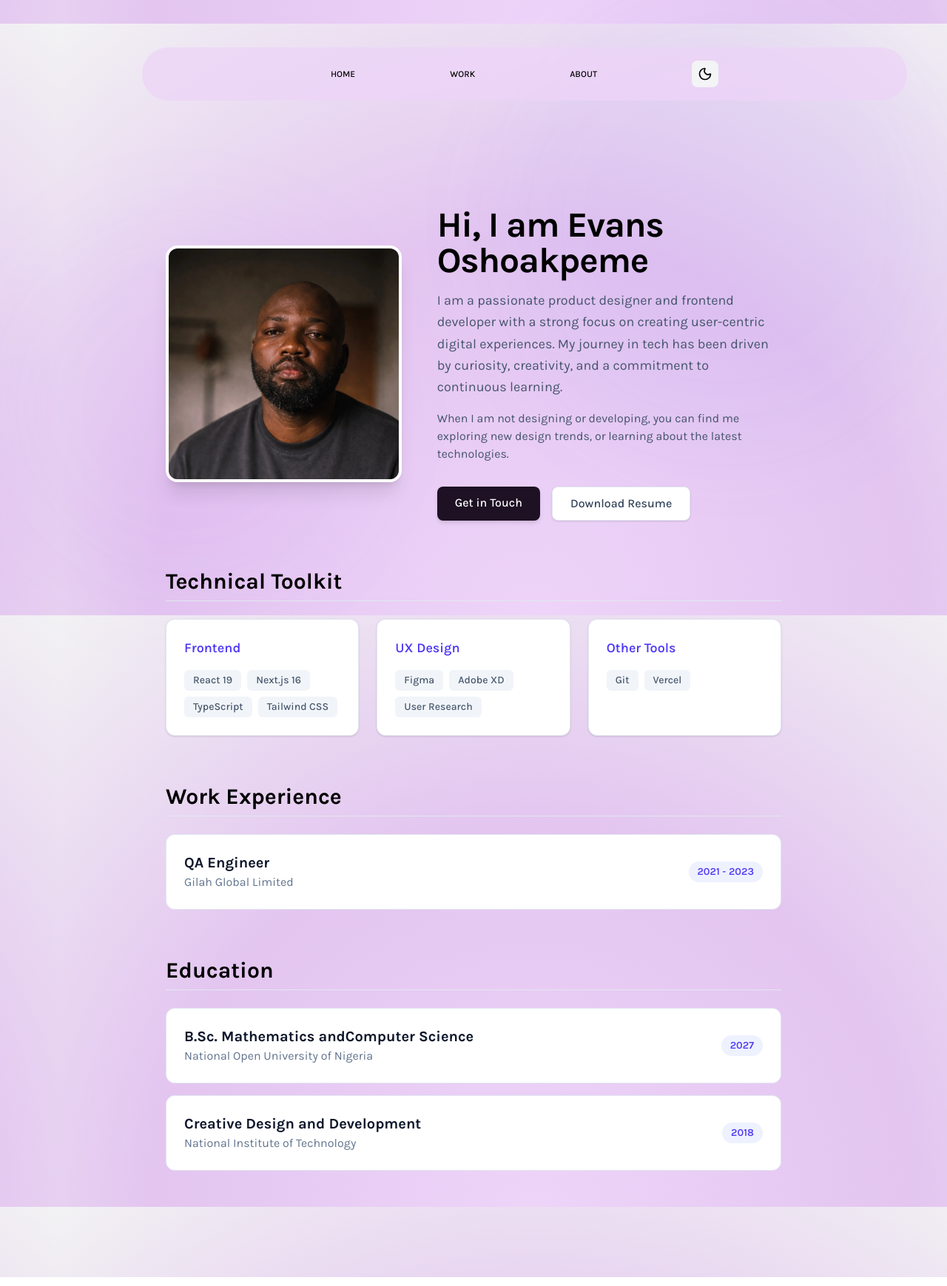
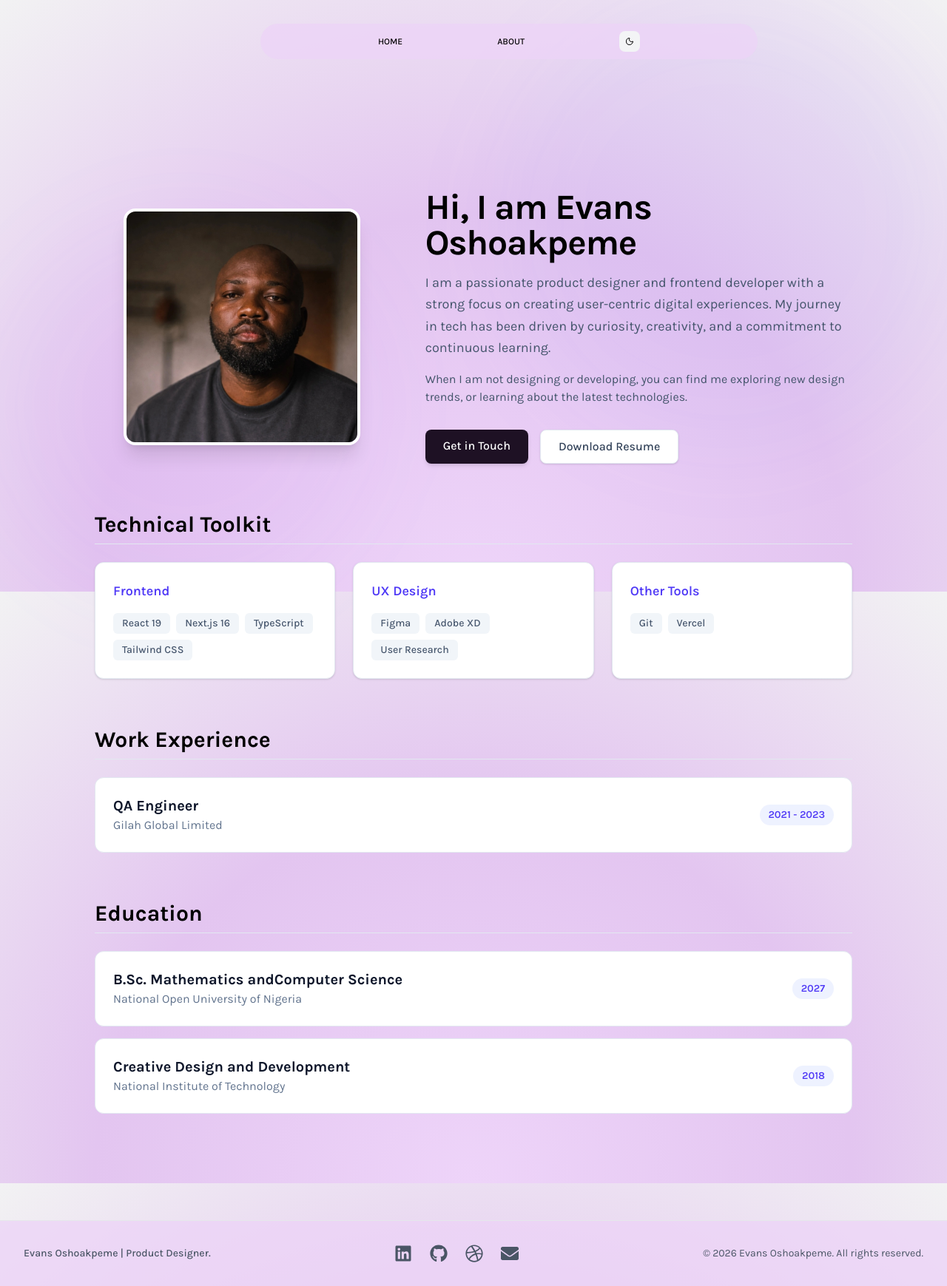
Before and after one commit to evans-oshoakpeme/portfolio, a Next.js app: page /about in a window 1280 px wide. Shown: the whole page at 74% size. Built offline with nearby package versions, Linux system fonts and the light colour scheme.

Commit message:
new pages added

```diff
--- a/app/globals.css
+++ b/app/globals.css
@@ -27,7 +27,7 @@
 
 html,
 body {
-  margin: 32px 80px;
+  margin: 0;
   padding: 0;
   min-height: 100vh;
   font-family: var(--font-sans);
--- a/app/layout.tsx
+++ b/app/layout.tsx
@@ -3,6 +3,7 @@ import { Karla, Geist, Geist_Mono } from "next/font/google";
 import "./globals.css";
 import Navbar from "@/components/Navbar";
 import { ThemeProvider } from "@/components/theme-provider";
+import Footer from "@/components/Footer";
 
 const karla = Karla({
   variable: "--font-karla",
@@ -34,6 +35,7 @@ export default function RootLayout({ children }: LayoutProps<"/">) {
         <ThemeProvider attribute="class" defaultTheme="system" enableSystem>
           <Navbar />
           {children}
+          <Footer />
         </ThemeProvider>
       </body>
     </html>
--- a/app/page.tsx
+++ b/app/page.tsx
@@ -1,7 +1,11 @@
 import Hero from "@/components/Hero";
+import Work from "@/components/Work";
 
 export default function Home() {
   return (
-    <Hero />
+    <div>
+      <Hero />
+      <Work />
+    </div>
   );
 }
--- /dev/null
+++ b/components/Footer.tsx
@@ -0,0 +1,46 @@
+import Link from 'next/link';
+import { FaDribbble, FaEnvelope, FaGithub, FaLinkedin } from 'react-icons/fa';
+
+export default function Footer() {
+  const currentYear = new Date().getFullYear();
+
+  return (
+    <footer className="bg-navbar-background border-t border-gray-200 py-8 text-gray-600">
+      <div className="max-w-7xl mx-auto px-4 sm:px-6 lg:px-8 flex flex-col sm:flex-row items-center justify-between gap-4">
+        {/* Brand or Logo text */}
+        <div className="text-sm font-medium">
+          Evans Oshoakpeme | Product Designer.
+        </div>
+
+        {/* Navigation Links */}
+        <ul className="flex flex-wrap justify-center gap-6 text-sm">
+          <li>
+            <Link href="https://www.linkedin.com/in/evans-oshoakpeme/" target="_blank" rel="noopener noreferrer" aria-label="LinkedIn">
+              <FaLinkedin className="h-6 w-6 text-foreground hover:text-indigo-500 transition-colors" />
+            </Link>
+          </li>
+          <li>
+            <Link href="https://github.com/evans-oshoakpeme" target="_blank" rel="noopener noreferrer" aria-label="GitHub">
+              <FaGithub className="h-6 w-6 text-foreground hover:text-indigo-500 transition-colors" />
+            </Link>
+          </li>
+          <li>
+            <Link href="https://dribbble.com/evans-oshoakpeme" target="_blank" rel="noopener noreferrer" aria-label="Dribbble">
+              <FaDribbble className="h-6 w-6 text-foreground hover:text-indigo-500 transition-colors" />
+            </Link>
+          </li>
+          <li>
+            <a href="mailto:ev.oshoakpeme@gmail.com" target="_blank" rel="noopener noreferrer" aria-label="Email">
+              <FaEnvelope className="h-6 w-6 text-foreground hover:text-indigo-500 transition-colors" />
+            </a>
+          </li>
+        </ul>
+
+        {/* Copyright */}
+        <div className="text-sm">
+          © {currentYear} Evans Oshoakpeme. All rights reserved.
+        </div>
+      </div>
+    </footer>
+  );
+}
--- a/components/Hero.tsx
+++ b/components/Hero.tsx
@@ -4,13 +4,13 @@ import Link from 'next/link';
 
 export default function Hero() {
   return (
-    <section className="relative w-full min-h-[85vh] flex items-center m-8 text-foreground overflow-hidden">
+    <section className="relative w-6xl min-h-[85vh] flex items-center mx-24 px-16 mb-32 text-foreground overflow-hidden">
       {/* Background Decorative Ambient Glow */}
-      <div className="absolute top-0 right-0 -z-10 w-75 h-75 sm:w-150 sm:h-150 bg-indigo-500/5 rounded-full blur-3xl pointer-events-none" />
-      <div className="absolute bottom-0 left-0 -z-10 w-62.5 h-62.5 sm:w-125 sm:h-125 bg-purple-500/5 rounded-full blur-3xl pointer-events-none" />
+      <div className="absolute top-0 right-0 -z-10 w-75 h-75 sm:w-150 sm:h-150 bg-indigo-500/10 rounded-full blur-3xl pointer-events-none" />
+      <div className="absolute bottom-0 left-0 -z-10 w-62.5 h-62.5 sm:w-125 sm:h-125 bg-purple-500/10 rounded-full blur-3xl pointer-events-none" />
 
       {/* Main Container */}
-      <div className="max-w-7xl mx-auto px-4 sm:px-6 lg:px-8 py-12 md:py-20 w-full">
+      <div className="max-w-7xl mx-auto px-4 sm:px-6 lg:px-8 py-8 md:py-12 w-full">
         <div className="grid grid-cols-1 lg:grid-cols-2 gap-12 lg:gap-8 items-center">
 
           {/* Left Side: Text Content */}
@@ -20,7 +20,7 @@ export default function Hero() {
               Evans Oshoakpeme
             </h1>
 
-            <p className="text-base sm:text-lg md:text-xl font-medium max-w-xl">
+            <p className="text-base sm:text-lg md:text-2xl font-medium max-w-xl">
               I am passionate about designing and building experiences that are equitable, enjoyable, and useful.
             </p>
 
@@ -35,20 +35,20 @@ export default function Hero() {
               />
               <div className="flex flex-col w-full sm:w-auto">
                 <p>Product Designer</p>
-                <p>Frontend Developer</p>
+                <p className='text-xs'>UX Design, UI Design, User Research, Usability Testing</p>
               </div>
             </div>
           </div>
 
           {/* Right Side: Responsive Visual Container */}
           <div className="relative w-full aspect-square max-w-112.5 lg:max-w-none mx-auto flex items-center justify-center">
-            <div className="relative w-full h-full rounded-2xl overflow-hidden shadow-2xl">
+            <div className="relative w-full h-full rounded-2xl overflow-hidden">
               {/* Section for external links */}
-              <p className="text-xs sm:text-xs md:text-xs px-12 mt-32">
-                Use the links below to explore my work and connect with me on various platforms.
+              <p className="text-xs sm:text-xs md:text-xs px-12 mt-56">
+                Use the links below to explore my work and connect with me.
               </p>
-              <div className="flex flex-col justify-center px-12 gap-8 space-x-6 mt-8">
-                <div className="flex flex-row justify-left items-center gap-4">
+              <div className="flex flex-col justify-center px-12 gap-4 space-x-6 mt-4">
+                <div className="flex flex-row justify-left items-center gap-2">
                   <Link href="https://www.linkedin.com/in/evans-oshoakpeme/" target="_blank" rel="noopener noreferrer" aria-label="LinkedIn">
                     <FaLinkedin className="h-6 w-6 text-foreground hover:text-indigo-500 transition-colors" />
                   </Link>
@@ -77,7 +77,7 @@ export default function Hero() {
                     <FaEnvelope className="h-6 w-6 text-foreground hover:text-indigo-500 transition-colors" />
                   </a>
                   <p className="text-xs text-muted-foreground">
-                    Reach out to me via email for inquiries or collaborations
+                    Reach out to me via email for inquiries or collaborations.
                   </p>
                 </div>
               </div>
--- a/components/Navbar.tsx
+++ b/components/Navbar.tsx
@@ -1,32 +1,30 @@
-"use client";
+/*"use client";
 
-import { useState } from "react";
+import { useState } from "react";*/
 import Link from "next/link";
 import ThemeToggle from "./ThemeToggle";
 
 export default function Navbar() {
-  const [isOpen, setIsOpen] = useState(false);
+  /*const [isOpen, setIsOpen] = useState(false);*/
 
   return (
-    <nav className="sticky top-0 z-50">
-      <div className="max-w-7xl mx-auto px-4 sm:px-6 lg:px-8">
-        <div className="bg-navbar-background rounded-full px-24 w-258.5 h-18 flex justify-around items-center">
+    <nav className="sticky m-8 left-0 top-0 z-50">
+      <div className="max-w-7xl mx-auto">
+        <div className="bg-navbar-background mx-80 rounded-full w-2xl h-12 flex justify-around items-center">
           {/* Desktop Navigation Links */}
           {/* hidden by default (mobile), md:flex renders it on medium devices and up */}
-          <div className="hidden md:flex justify-between items-center space-x-32 text-xs font-medium">
+          <div className="flex justify-between items-center space-x-32 text-xs font-medium">
             <Link href="/" className="text-foreground hover:text-gray-900 dark:text-foreground dark:hover:text-white">
               HOME
-            </Link>
-            <Link href="/work" className="text-foreground hover:text-gray-900 dark:text-foreground dark:hover:text-white">
-              WORK
             </Link>
             <Link href="/about" className="text-foreground hover:text-gray-900 dark:text-foreground dark:hover:text-white">
               ABOUT
             </Link>
+
             <ThemeToggle />
           </div>
 
-          {/* Hamburger Menu Button (Mobile Only) */}
+          {/* Hamburger Menu Button (Mobile Only)
           <div className="flex md:hidden">
             <button
               onClick={() => setIsOpen(!isOpen)}
@@ -44,46 +42,33 @@ export default function Navbar() {
                 )}
               </svg>
             </button>
-          </div>
+          </div>*/}
         </div>
       </div>
 
       {/* Mobile Navigation Drawer */}
-      {/* Conditionally rendered based on state, hidden on desktop via md:hidden */}
+      {/* Conditionally rendered based on state, hidden on desktop via md:hidden
       {isOpen && (
         <div className="md:hidden bg-white dark:bg-gray-900 border-b border-gray-200 dark:border-gray-800">
           <div className="px-2 pt-2 pb-3 space-y-1 sm:px-3">
             <Link
               href="/"
               onClick={() => setIsOpen(false)}
-              className="block px-3 py-2 rounded-md text-base font-medium text-gray-700 hover:bg-gray-100 dark:text-gray-300 dark:hover:bg-gray-800"
+              className="block px-2 py-2 rounded-md text-base font-medium text-gray-700 hover:bg-gray-100 dark:text-gray-300 dark:hover:bg-gray-800"
             >
               Home
             </Link>
             <Link
               href="/about"
               onClick={() => setIsOpen(false)}
-              className="block px-3 py-2 rounded-md text-base font-medium text-gray-700 hover:bg-gray-100 dark:text-gray-300 dark:hover:bg-gray-800"
+              className="block px-2 py-2 rounded-md text-base font-medium text-gray-700 hover:bg-gray-100 dark:text-gray-300 dark:hover:bg-gray-800"
             >
               About
             </Link>
-            <Link
-              href="/work"
-              onClick={() => setIsOpen(false)}
-              className="block px-3 py-2 rounded-md text-base font-medium text-gray-700 hover:bg-gray-100 dark:text-gray-300 dark:hover:bg-gray-800"
-            >
-              Work
-            </Link>
-            <Link
-              href="/contact"
-              onClick={() => setIsOpen(false)}
-              className="block px-3 py-2 rounded-md text-base font-medium text-gray-700 hover:bg-gray-100 dark:text-gray-300 dark:hover:bg-gray-800"
-            >
-              Contact
-            </Link>
+            <ThemeToggle />
           </div>
         </div>
-      )}
+      )}*/}
     </nav>
   );
 }
--- a/components/ThemeToggle.tsx
+++ b/components/ThemeToggle.tsx
@@ -25,13 +25,13 @@ export default function ThemeToggle() {
   return (
     <button
       onClick={() => setTheme(currentTheme === "dark" ? "light" : "dark")}
-      className="relative p-2 rounded-lg bg-gray-100 hover:bg-gray-200 dark:bg-gray-800 dark:hover:bg-gray-700 transition-colors"
+      className="relative p-2 rounded-lg cursor-pointer bg-gray-100 hover:bg-gray-200 dark:bg-gray-800 dark:hover:bg-gray-700 transition-colors"
       aria-label="Toggle Theme"
     >
       {currentTheme === "dark" ? (
-        <Sun className="h-5 w-5 text-foreground transition-all scale-100 rotate-0" />
+        <Sun className="h-3 w-3 text-foreground transition-all scale-100 rotate-0" />
       ) : (
-        <Moon className="h-5 w-5 text-foreground transition-all scale-100 rotate-0" />
+        <Moon className="h-3 w-3 text-foreground transition-all scale-100 rotate-0" />
       )}
     </button>
   );
--- /dev/null
+++ b/components/Work.tsx
@@ -0,0 +1,140 @@
+"use client";
+
+import { useState } from "react";
+import Image from "next/image";
+
+interface CaseStudy {
+  id: number;
+  title: string;
+  category: string;
+  description: string;
+  image: string;
+  link: string;
+}
+
+const caseStudies: CaseStudy[] = [
+  {
+    id: 1,
+    title: "Revolutionizing E-Commerce Scale",
+    category: "Development",
+    description: "How we helped a global retailer migrate to Next.js and achieve a 40% increase in conversion rates.",
+    image: "",
+    link: "/case-studies/ecommerce",
+  },
+  {
+    id: 2,
+    title: "AI-Powered Financial Insights",
+    category: "FinTech",
+    description: "Building a secure, real-time data dashboard processing millions of transactions daily.",
+    image: "",
+    link: "/case-studies/fintech",
+  },
+  {
+    id: 3,
+    title: "Designing for the Future Workplace",
+    category: "UX/UI Design",
+    description: "A complete design system overhaul for a remote-first collaboration platform.",
+    image: "",
+    link: "/case-studies/design-system",
+  },
+];
+
+export default function Work() {
+  const [currentIndex, setCurrentIndex] = useState(0);
+
+  const nextSlide = () => {
+    setCurrentIndex((prev) => (prev === caseStudies.length - 1 ? 0 : prev + 1));
+  };
+
+  const prevSlide = () => {
+    setCurrentIndex((prev) => (prev === 0 ? caseStudies.length - 1 : prev - 1));
+  };
+
+  return (
+    <section className="w-full max-w-5xl mx-auto px-4 py-12">
+      <div className="flex flex-col md:flex-row md:items-end justify-between mb-8">
+        <div>
+          <h2 className="text-3xl font-bold tracking-tight text-slate-900">Featured Case Studies</h2>
+          <p className="mt-2 text-slate-600">Discover how we help businesses grow and scale.</p>
+        </div>
+
+        {/* Navigation Buttons */}
+        <div className="flex gap-2 mt-4 md:mt-0">
+          <button
+            onClick={prevSlide}
+            className="p-3 rounded-full border border-slate-200 bg-white hover:bg-slate-50 transition-colors text-slate-700"
+            aria-label="Previous slide"
+          >
+            ←
+          </button>
+          <button
+            onClick={nextSlide}
+            className="p-3 rounded-full border border-slate-200 bg-white hover:bg-slate-50 transition-colors text-slate-700"
+            aria-label="Next slide"
+          >
+            →
+          </button>
+        </div>
+      </div>
+
+      {/* Carousel Window */}
+      <div className="overflow-hidden rounded-2xl bg-slate-50 border border-slate-100 shadow-sm">
+        <div
+          className="flex transition-transform duration-500 ease-out"
+          style={{ transform: `translateX(-${currentIndex * 100}%)` }}
+        >
+          {caseStudies.map((study) => (
+            <div key={study.id} className="w-full shrink-0 grid grid-cols-1 md:grid-cols-2 gap-8 p-6 md:p-12 items-center">
+              {/* Image Container */}
+              <div className="relative h-64 md:h-96 w-full overflow-hidden rounded-xl bg-slate-200">
+                <Image
+                  src={study.image}
+                  alt={study.title}
+                  fill
+                  sizes="(max-w-768px) 100vw, 50vw"
+                  className="object-cover"
+                  priority={study.id === 1}
+                />
+              </div>
+
+              {/* Text Content */}
+              <div className="flex flex-col justify-center">
+                <span className="text-xs font-semibold uppercase tracking-wider text-indigo-600 mb-2">
+                  {study.category}
+                </span>
+                <h3 className="text-2xl md:text-3xl font-bold text-slate-900 leading-tight mb-4">
+                  {study.title}
+                </h3>
+                <p className="text-slate-600 mb-6 text-base md:text-lg">
+                  {study.description}
+                </p>
+                <div>
+                  <a
+                    href={study.link}
+                    className="inline-flex items-center justify-center px-5 py-3 text-sm font-medium text-white bg-slate-900 rounded-lg hover:bg-slate-800 transition-colors"
+                  >
+                    Read Case Study
+                  </a>
+                </div>
+              </div>
+            </div>
+          ))}
+        </div>
+      </div>
+
+      {/* Slide Indicators */}
+      <div className="flex justify-center gap-2 mt-6">
+        {caseStudies.map((_, index) => (
+          <button
+            key={index}
+            onClick={() => setCurrentIndex(index)}
+            className={`h-2 rounded-full transition-all duration-300 ${
+              currentIndex === index ? "w-8 bg-slate-900" : "w-2 bg-slate-300"
+            }`}
+            aria-label={`Go to slide ${index + 1}`}
+          />
+        ))}
+      </div>
+    </section>
+  );
+}
```
